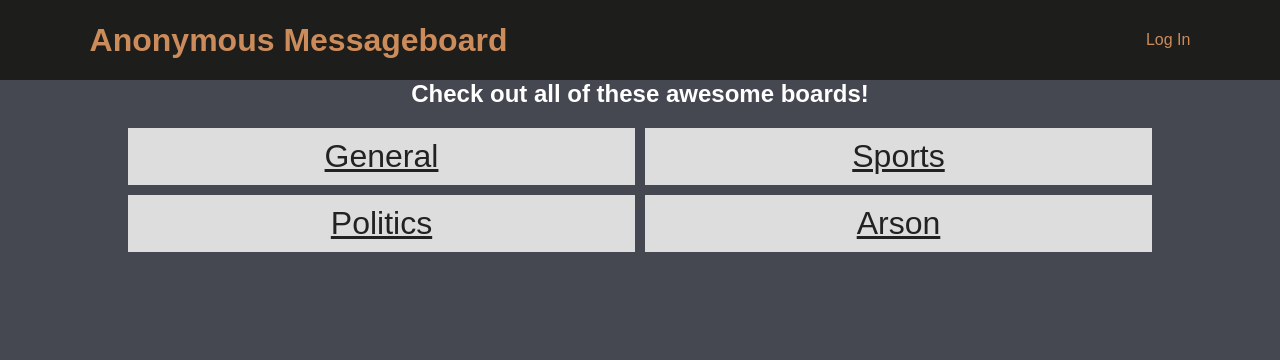
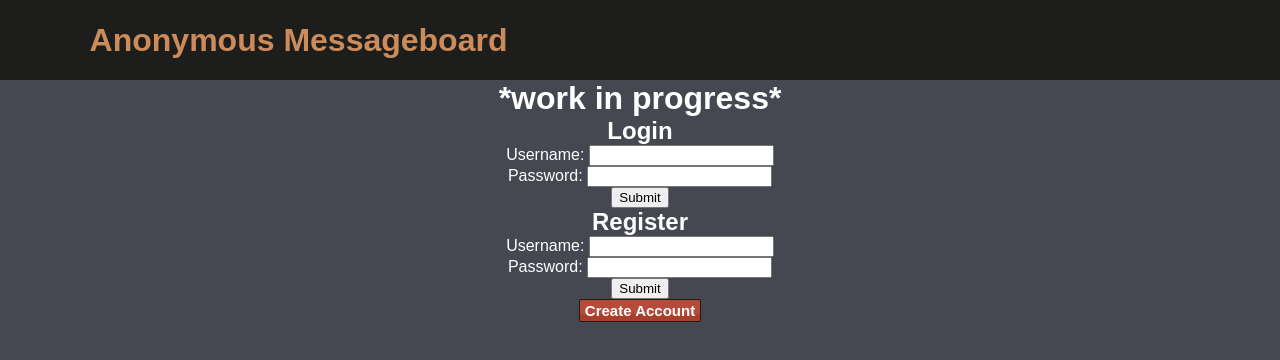
Before and after one commit to LudwigThePig/Anonymous-Messageboard, a website: page views/index.html in a window 1280 px wide. Drawn offline with Linux system fonts and the light colour scheme.

Commit message:
Added register form path and added form labels

```diff
--- a/views/index.html
+++ b/views/index.html
@@ -8,23 +8,44 @@
     <meta name="viewport" content="width=device-width, initial-scale=1">
     <link id="favicon" rel="icon" href="https://cdn2.iconfinder.com/data/icons/black-animal-svg-icons/512/pig_piggy_bank_money_finance-128.png" type="image/x-icon">
     <link rel="stylesheet" href="/public/css/style.css">
-    <link rel="stylesheet" href="/public/css/index.css">
+    <link rel="stylesheet" href="/public/css/login.css">
   </head>
   <body>
     <div id="header">
       <h1 onclick="location.href='/'" style="cursor: pointer">Anonymous Messageboard</h1>
-      <span onclick="window.location.href='/login'">Log In</span>
     </div>
+    <h1>*work in progress*</h1>
     <div id="body">
-      <h2>
-        Check out all of these awesome boards!
-      </h2>
-      <div id="boards">
-        <a href="/b/general">General</a>
-        <a href="/b/sports">Sports</a>
-        <a href="/b/pol">Politics</a>
-        <a href="/b/arson">Arson</a>
-      </div>
+      <form action="/login" method="post">
+        <h2>Login</h2>
+        <div>
+          <label>Username:</label>
+          <input type="text" name="username" />
+        </div>
+        <div>
+          <label>Password:</label>
+          <input type="password" name="password" />
+        </div>
+        <div>
+          <input type="submit" value="Submit" />
+        </div>
+      </form>
+      <form action="/register" method="post">
+        <h2>Register</h2>
+        <div>
+          <label>Username:</label>
+          <input type="text" name="username" />
+        </div>
+        <div>
+          <label>Password:</label>
+          <input type="password" name="password" />
+        </div>
+        <div>
+          <input type="submit" value="Submit" />
+        </div>
+      </form>
+      <button>Create Account</button>
     </div>
+  <script src="/public/js/login.js"></script>
   </body>
 </html>
```
